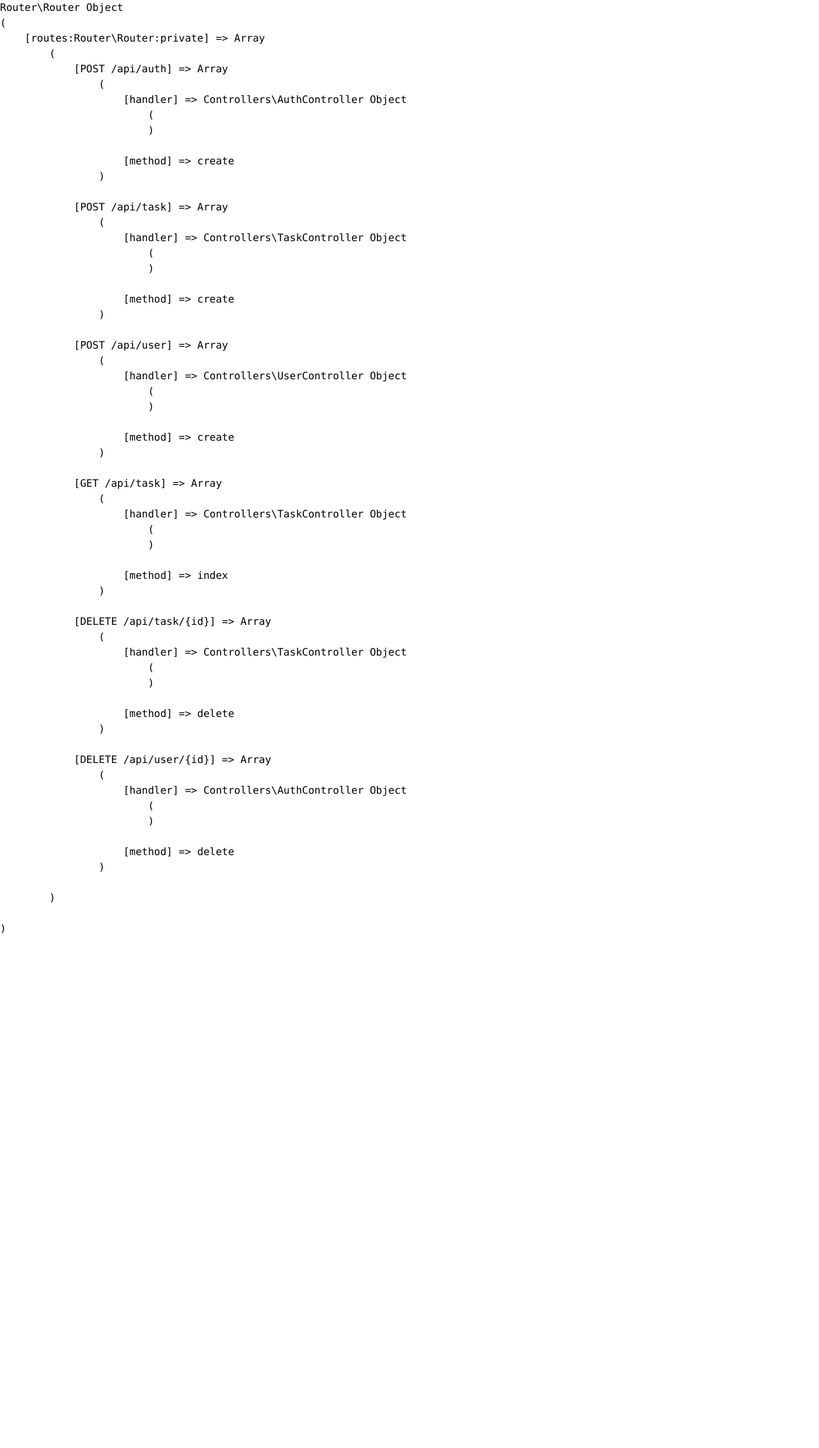
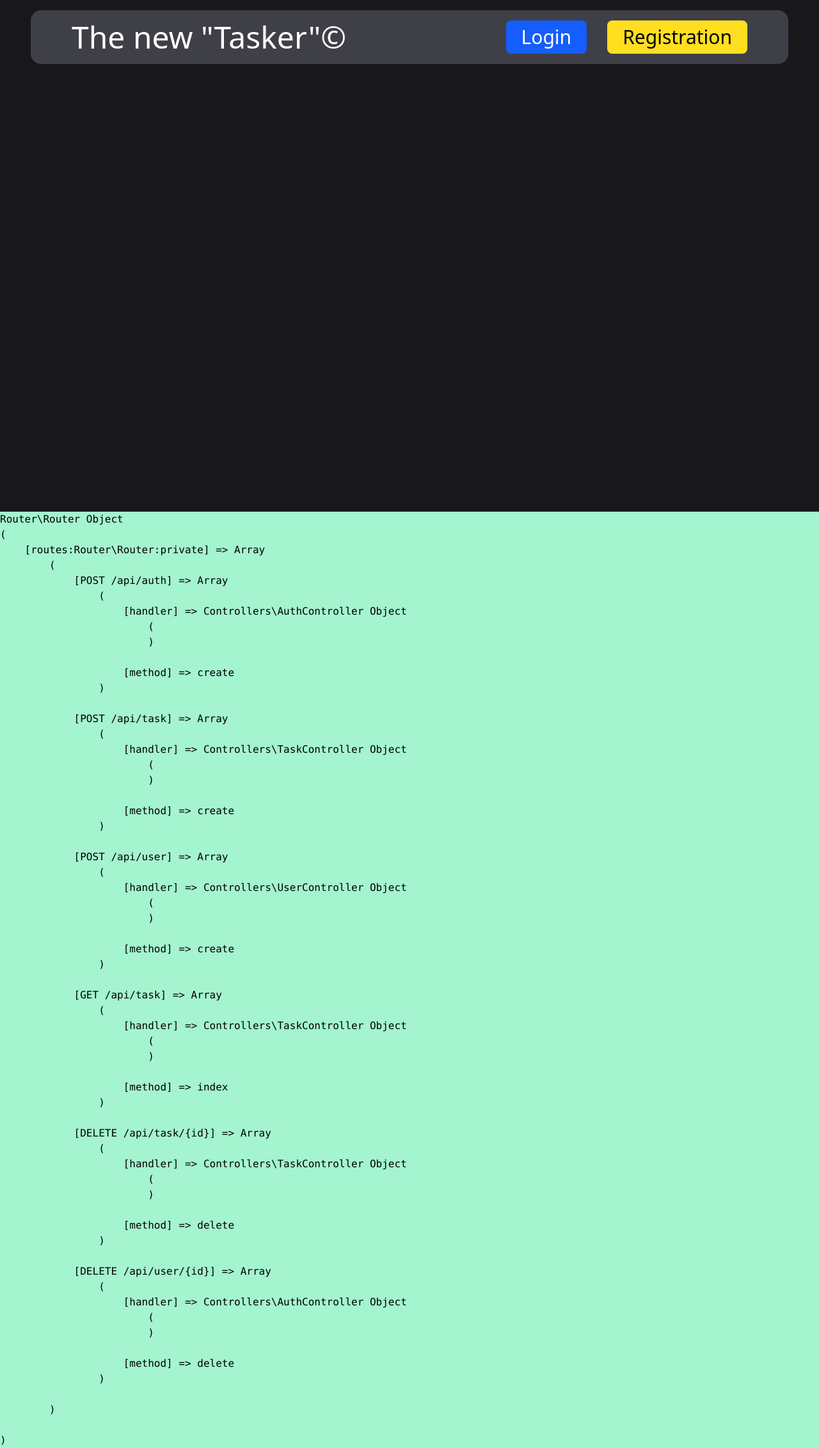
Before and after one commit to TimurDev-hub/new_tasker, a PHP site: page / in a window 1280 px wide. Shown: the whole page at 64% size. Before the commit the page ends 1460 px from the top, so only its background shows below. Run offline with PHP 8.4, Linux system fonts and the light colour scheme.

Commit message:
updated frontend part

```diff
--- a/app/client/css/app.css
+++ b/app/client/css/app.css
@@ -1,11 +1,57 @@
 /*! tailwindcss v4.1.3 | MIT License | https://tailwindcss.com */
+@layer properties;
 @layer theme, base, components, utilities;
 @layer theme {
   :root, :host {
     --font-sans: ui-sans-serif, system-ui, sans-serif, "Apple Color Emoji",
       "Segoe UI Emoji", "Segoe UI Symbol", "Noto Color Emoji";
+    --font-serif: ui-serif, Georgia, Cambria, "Times New Roman", Times, serif;
     --font-mono: ui-monospace, SFMono-Regular, Menlo, Monaco, Consolas, "Liberation Mono",
       "Courier New", monospace;
+    --color-orange-950: oklch(26.6% 0.079 36.259);
+    --color-yellow-300: oklch(90.5% 0.182 98.111);
+    --color-yellow-500: oklch(79.5% 0.184 86.047);
+    --color-yellow-600: oklch(68.1% 0.162 75.834);
+    --color-emerald-200: oklch(90.5% 0.093 164.15);
+    --color-cyan-950: oklch(30.2% 0.056 229.695);
+    --color-blue-600: oklch(54.6% 0.245 262.881);
+    --color-blue-800: oklch(42.4% 0.199 265.638);
+    --color-blue-900: oklch(37.9% 0.146 265.522);
+    --color-indigo-500: oklch(58.5% 0.233 277.117);
+    --color-indigo-800: oklch(39.8% 0.195 277.366);
+    --color-indigo-900: oklch(35.9% 0.144 278.697);
+    --color-indigo-950: oklch(25.7% 0.09 281.288);
+    --color-slate-500: oklch(55.4% 0.046 257.417);
+    --color-slate-700: oklch(37.2% 0.044 257.287);
+    --color-slate-800: oklch(27.9% 0.041 260.031);
+    --color-slate-900: oklch(20.8% 0.042 265.755);
+    --color-slate-950: oklch(12.9% 0.042 264.695);
+    --color-gray-800: oklch(27.8% 0.033 256.848);
+    --color-gray-900: oklch(21% 0.034 264.665);
+    --color-zinc-600: oklch(44.2% 0.017 285.786);
+    --color-zinc-700: oklch(37% 0.013 285.805);
+    --color-zinc-800: oklch(27.4% 0.006 286.033);
+    --color-zinc-900: oklch(21% 0.006 285.885);
+    --color-zinc-950: oklch(14.1% 0.005 285.823);
+    --color-black: #000;
+    --color-white: #fff;
+    --spacing: 0.25rem;
+    --container-6xl: 72rem;
+    --text-2xl: 1.5rem;
+    --text-2xl--line-height: calc(2 / 1.5);
+    --text-3xl: 1.875rem;
+    --text-3xl--line-height: calc(2.25 / 1.875);
+    --text-4xl: 2.25rem;
+    --text-4xl--line-height: calc(2.5 / 2.25);
+    --text-5xl: 3rem;
+    --text-5xl--line-height: 1;
+    --font-weight-medium: 500;
+    --tracking-tighter: -0.05em;
+    --tracking-tight: -0.025em;
+    --radius-lg: 0.5rem;
+    --radius-2xl: 1rem;
+    --default-transition-duration: 150ms;
+    --default-transition-timing-function: cubic-bezier(0.4, 0, 0.2, 1);
     --default-font-family: var(--font-sans);
     --default-mono-font-family: var(--font-mono);
   }
@@ -155,4 +201,146 @@
     display: none !important;
   }
 }
-@layer utilities;
+@layer utilities {
+  .static {
+    position: static;
+  }
+  .container {
+    width: 100%;
+    @media (width >= 40rem) {
+      max-width: 40rem;
+    }
+    @media (width >= 48rem) {
+      max-width: 48rem;
+    }
+    @media (width >= 64rem) {
+      max-width: 64rem;
+    }
+    @media (width >= 80rem) {
+      max-width: 80rem;
+    }
+    @media (width >= 96rem) {
+      max-width: 96rem;
+    }
+  }
+  .mx-4 {
+    margin-inline: calc(var(--spacing) * 4);
+  }
+  .mx-auto {
+    margin-inline: auto;
+  }
+  .mt-4 {
+    margin-top: calc(var(--spacing) * 4);
+  }
+  .flex {
+    display: flex;
+  }
+  .inline-block {
+    display: inline-block;
+  }
+  .h-dvh {
+    height: 100dvh;
+  }
+  .w-full {
+    width: 100%;
+  }
+  .flex-col {
+    flex-direction: column;
+  }
+  .items-center {
+    align-items: center;
+  }
+  .justify-between {
+    justify-content: space-between;
+  }
+  .rounded-2xl {
+    border-radius: var(--radius-2xl);
+  }
+  .rounded-lg {
+    border-radius: var(--radius-lg);
+  }
+  .bg-blue-600 {
+    background-color: var(--color-blue-600);
+  }
+  .bg-emerald-200 {
+    background-color: var(--color-emerald-200);
+  }
+  .bg-yellow-300 {
+    background-color: var(--color-yellow-300);
+  }
+  .bg-zinc-700 {
+    background-color: var(--color-zinc-700);
+  }
+  .bg-zinc-900 {
+    background-color: var(--color-zinc-900);
+  }
+  .px-6 {
+    padding-inline: calc(var(--spacing) * 6);
+  }
+  .px-12 {
+    padding-inline: calc(var(--spacing) * 12);
+  }
+  .py-2 {
+    padding-block: calc(var(--spacing) * 2);
+  }
+  .py-4 {
+    padding-block: calc(var(--spacing) * 4);
+  }
+  .text-3xl {
+    font-size: var(--text-3xl);
+    line-height: var(--tw-leading, var(--text-3xl--line-height));
+  }
+  .text-5xl {
+    font-size: var(--text-5xl);
+    line-height: var(--tw-leading, var(--text-5xl--line-height));
+  }
+  .font-medium {
+    --tw-font-weight: var(--font-weight-medium);
+    font-weight: var(--font-weight-medium);
+  }
+  .text-black {
+    color: var(--color-black);
+  }
+  .text-white {
+    color: var(--color-white);
+  }
+  .transition {
+    transition-property: color, background-color, border-color, outline-color, text-decoration-color, fill, stroke, --tw-gradient-from, --tw-gradient-via, --tw-gradient-to, opacity, box-shadow, transform, translate, scale, rotate, filter, -webkit-backdrop-filter, backdrop-filter;
+    transition-timing-function: var(--tw-ease, var(--default-transition-timing-function));
+    transition-duration: var(--tw-duration, var(--default-transition-duration));
+  }
+  .duration-250 {
+    --tw-duration: 250ms;
+    transition-duration: 250ms;
+  }
+  .hover\:bg-blue-800 {
+    &:hover {
+      @media (hover: hover) {
+        background-color: var(--color-blue-800);
+      }
+    }
+  }
+  .hover\:bg-yellow-600 {
+    &:hover {
+      @media (hover: hover) {
+        background-color: var(--color-yellow-600);
+      }
+    }
+  }
+}
+@property --tw-font-weight {
+  syntax: "*";
+  inherits: false;
+}
+@property --tw-duration {
+  syntax: "*";
+  inherits: false;
+}
+@layer properties {
+  @supports ((-webkit-hyphens: none) and (not (margin-trim: inline))) or ((-moz-orient: inline) and (not (color:rgb(from red r g b)))) {
+    *, ::before, ::after, ::backdrop {
+      --tw-font-weight: initial;
+      --tw-duration: initial;
+    }
+  }
+}
--- a/app/client/scripts/app.js
+++ b/app/client/scripts/app.js
@@ -0,0 +1,5 @@
+import { html } from "./html.js";
+
+const root = document.getElementById('root');
+
+root.innerHTML = html.basicHeader();
--- /dev/null
+++ b/app/client/scripts/html.js
@@ -0,0 +1,47 @@
+export class html {
+	static basicHeader() {
+		return `
+			<header class="flex justify-between items-center w-full bg-zinc-700 mt-4 rounded-2xl px-12 py-4">
+				<span class="inline-block mx-4 text-5xl text-white font-medium">The new "Tasker"&copy;</span>
+				<div>
+					<ul class="flex">
+						<li>
+							<button class="inline-block px-6 py-2 bg-blue-600 transition duration-250 hover:bg-blue-800 text-3xl text-white font-medium rounded-lg mx-4">Login</button>
+						</li>
+						<li>
+							<button class="inline-block px-6 py-2 bg-yellow-300 transition duration-250 hover:bg-yellow-600 text-3xl text-black font-medium rounded-lg mx-4">Registration</button>
+						</li>
+					</ul>
+				</div>
+			</header>
+		`;
+	}
+
+	static userHeader() {
+		return ``;
+	}
+
+	static footer() {
+		return ``;
+	}
+
+	static regForm() {
+		return ``;
+	}
+
+	static logForm() {
+		return ``;
+	}
+
+	static createArea() {
+		return ``;
+	}
+
+	static tasksArea() {
+		return ``;
+	}
+
+	static task() {
+		return ``;
+	}
+}
--- a/app/client/view/index.html
+++ b/app/client/view/index.html
@@ -8,8 +8,8 @@
 		<link rel="stylesheet" href="/app/client/css/app.css">
 		<title>Tasker | New</title>
 	</head>
-	<body>
-		<div id="root"></div>
+	<body class="bg-emerald-200">
+		<div id="root" class="container flex flex-col mx-auto bg-zinc-900 h-dvh px-12"></div>
 		<script type="module" src="/app/client/scripts/app.js" defer></script>
 		<noscript>You need to enable JavaScript to run this app.</noscript>
 	</body>
```
